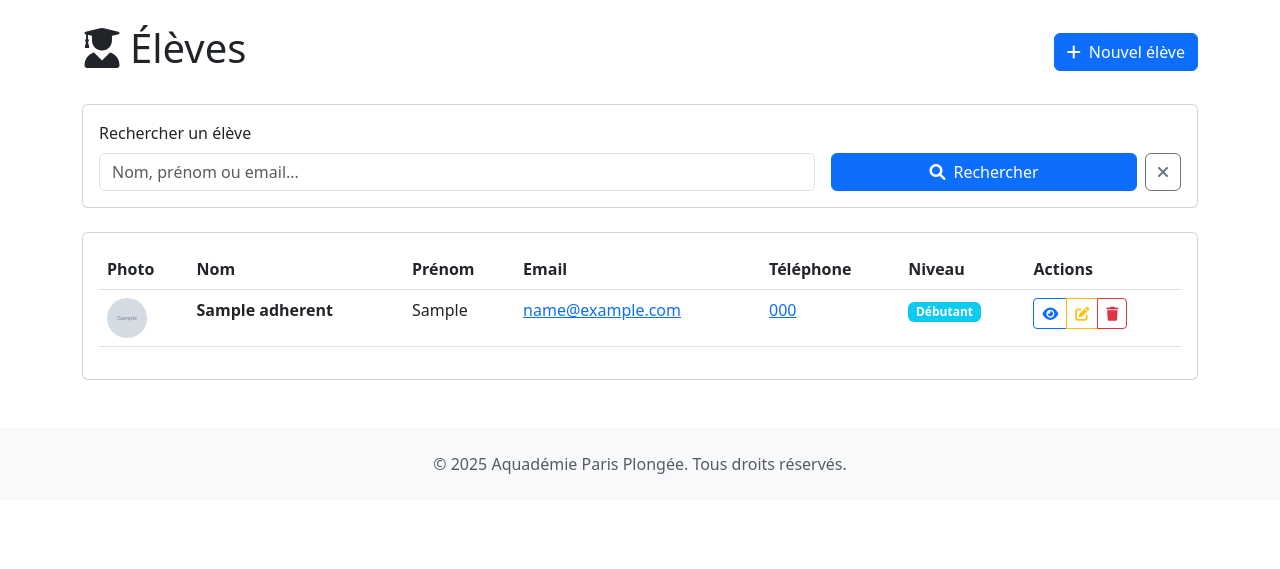
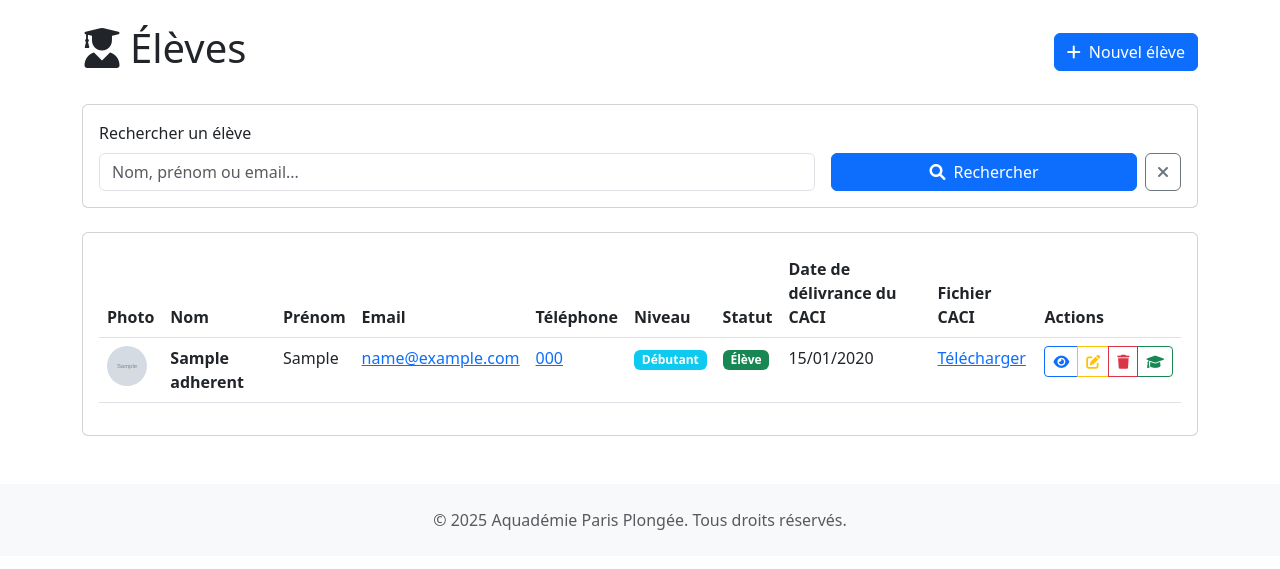
Before and after one commit to abissolah/aquademie-technique, a Django app: page /eleves/ in a window 1280 px wide. Shown: the part 56-625 px from the top of the page. Run offline with Django 5.2, Linux system fonts and the light colour scheme; a user stored in the database is signed in; tables that the repository leaves empty hold one stand-in row (values such as "Sample post"); grey boxes marked "Sample" are stand-in pictures.

Commit message:
tbleau adherents

```diff
--- a/templates/gestion/adherent_list.html
+++ b/templates/gestion/adherent_list.html
@@ -173,6 +173,11 @@
                                         <a href="{% url 'adherent_delete' adherent.pk %}" class="btn btn-sm btn-outline-danger" title="Supprimer">
                                             <i class="fas fa-trash"></i>
                                         </a>
+                                        {% if adherent.statut == 'eleve' %}
+                                        <a href="{% url 'suivi_formation_eleve' adherent.pk %}" class="btn btn-sm btn-outline-success" title="Suivi formation">
+                                            <i class="fas fa-graduation-cap"></i>
+                                        </a>
+                                        {% endif %}
                                     </div>
                                 </td>
                             </tr>
--- a/templates/gestion/eleve_list.html
+++ b/templates/gestion/eleve_list.html
@@ -59,6 +59,9 @@
                                 <th>Email</th>
                                 <th>Téléphone</th>
                                 <th>Niveau</th>
+                                <th>Statut</th>
+                                <th>Date de délivrance du CACI</th>
+                                <th>Fichier CACI</th>
                                 <th>Actions</th>
                             </tr>
                         </thead>
@@ -96,6 +99,21 @@
                                     <span class="badge bg-info">{{ eleve.get_niveau_display }}</span>
                                 </td>
                                 <td>
+                                    <span class="badge bg-success">Élève</span>
+                                </td>
+                                <td>
+                                    {% if eleve.date_delivrance_caci %}
+                                    <span>{{ eleve.date_delivrance_caci|date:"d/m/Y" }}</span>
+                                    {% endif %}
+                                </td>
+                                <td>
+                                    {% if eleve.caci_fichier %}
+                                        <a href="{{ eleve.caci_fichier.url }}" target="_blank">Télécharger</a>
+                                    {% else %}
+                                        <span class="text-muted">Aucun fichier</span>
+                                    {% endif %}
+                                </td>
+                                <td>
                                     <div class="btn-group" role="group">
                                         <a href="{% url 'adherent_detail' eleve.pk %}" class="btn btn-sm btn-outline-primary" title="Voir">
                                             <i class="fas fa-eye"></i>
@@ -105,6 +123,9 @@
                                         </a>
                                         <a href="{% url 'adherent_delete' eleve.pk %}" class="btn btn-sm btn-outline-danger" title="Supprimer">
                                             <i class="fas fa-trash"></i>
+                                        </a>
+                                        <a href="{% url 'suivi_formation_eleve' eleve.pk %}" class="btn btn-sm btn-outline-success" title="Suivi formation">
+                                            <i class="fas fa-graduation-cap"></i>
                                         </a>
                                     </div>
                                 </td>
```
